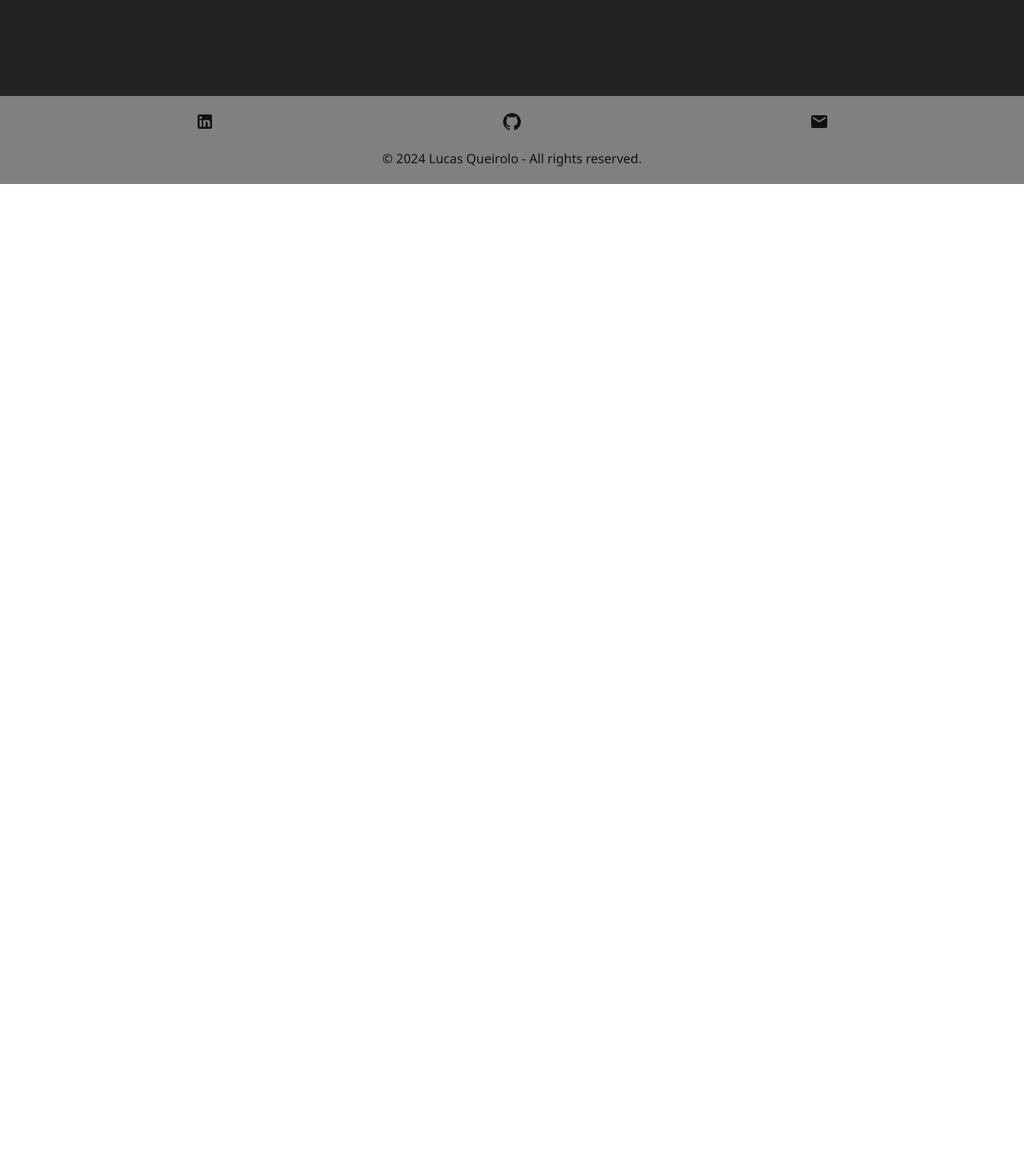
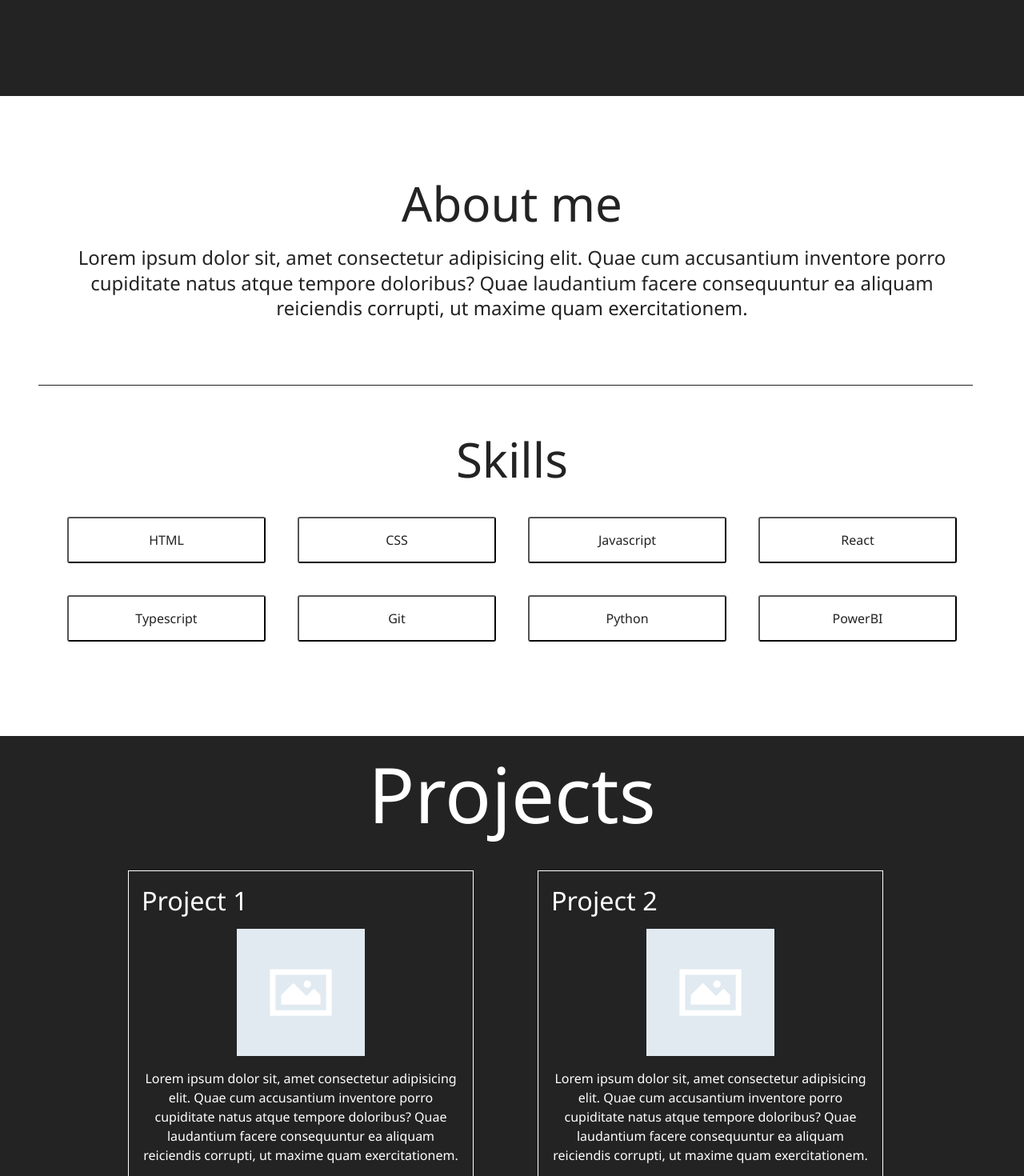
Before and after one commit to Luxxdev/portifolio, a React (Vite) app: page / in a window 1280 px wide. Shown: the part 680-2150 px from the top of the page at 80% size. Before the commit the page ends 910 px from the top, so only its background shows below. Built offline with nearby package versions, Linux system fonts and the light colour scheme.

Commit message:
home updated with new sections and placeholder image

```diff
--- a/src/pages/Home/Home.tsx
+++ b/src/pages/Home/Home.tsx
@@ -1,12 +1,16 @@
 import Footer from '../../components/Footer/Footer'
 import NavBar from '../../components/NavBar/NavBar'
+import About from './sections/About/About'
 import Hero from './sections/Hero/Hero'
+import Projects from './sections/Projects/Projects'
 
 const Home = () => {
   return (
     <>
       <NavBar />
       <Hero />
+      <About />
+      <Projects />
       <Footer />
     </>
   )
```
Also changed, not shown: src/assets/images/placeHolder.png (added).
